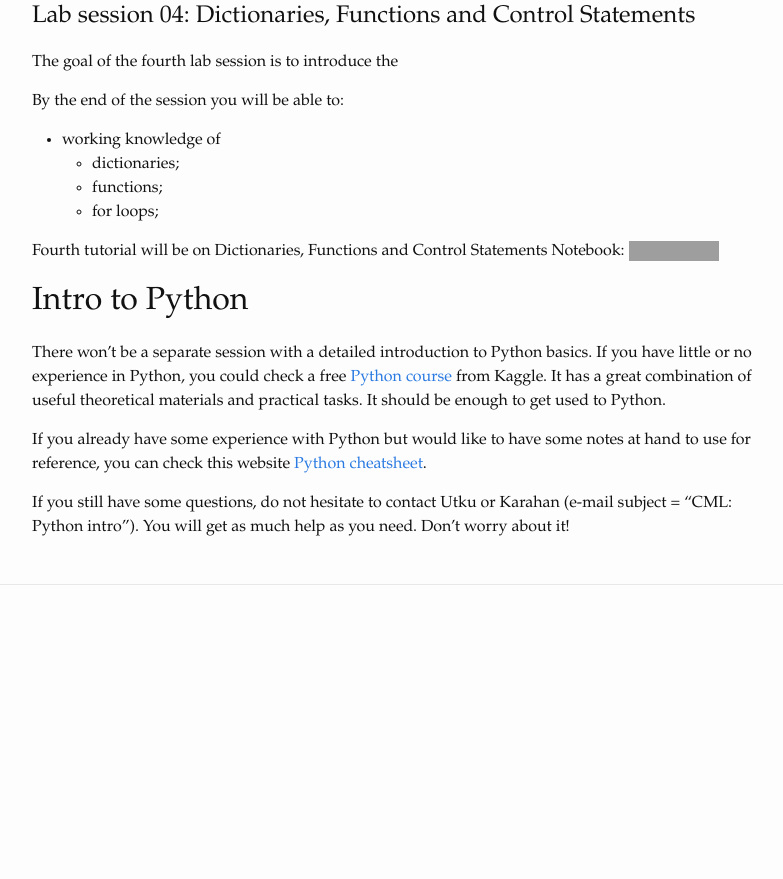
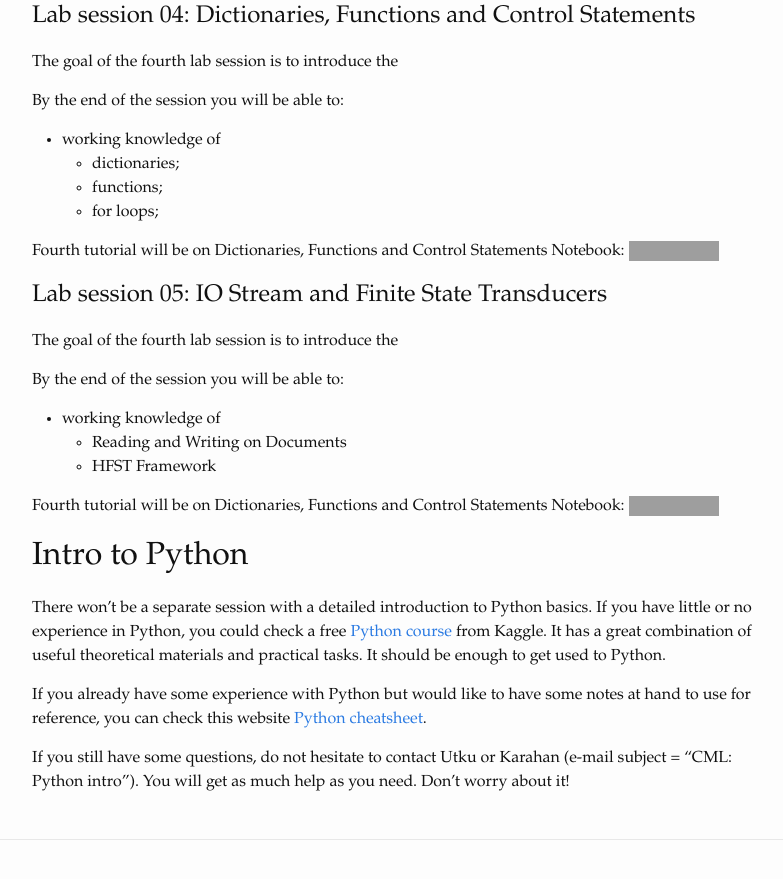
Before and after one commit to cml2022/cml2022.github.io, a Jekyll site: the page built from practice.md, in a window 1280 px wide and 900 px high, scrolled down 1374 px. Shown: the top 879 px of the window, without its empty margins (238-1021 px from the left). Built offline with Jekyll 4.4.1, drawn with Linux system fonts in a browser that asks for light colours; before the commit the page ends 2019 px from its top, so only the background shows below that; grey boxes are pictures that could not be loaded.

Commit message:
Lab 5 is added

```diff
--- a/practice.md
+++ b/practice.md
@@ -68,6 +68,17 @@ By the end of the session you will be able to:
 
 Fourth tutorial will be on Dictionaries, Functions and Control Statements Notebook: [![Open In Colab](https://colab.research.google.com/assets/colab-badge.svg)](https://colab.research.google.com/drive/1dpPQNIFle-HK46HdmcDSyl5Y7Zu7YGjs?usp=sharing)
 
+## Lab session 05: IO Stream and Finite State Transducers
+
+The goal of the fourth lab session is to introduce the
+
+By the end of the session you will be able to:
+* working knowledge of
+    * Reading and Writing on Documents
+    * HFST Framework
+
+Fourth tutorial will be on Dictionaries, Functions and Control Statements Notebook: [![Open In Colab](https://colab.research.google.com/assets/colab-badge.svg)](https://colab.research.google.com/drive/1thvNTBfNqkSpGuU-ukrcUPb5x2frEQ5I?usp=sharing)
+
 # Intro to Python
 
 There won't be a separate session with a detailed introduction to Python basics. If you have little or no experience in Python, you could check a free [Python course](https://www.kaggle.com/learn/python) from Kaggle. It has a great combination of useful theoretical materials and practical tasks. It should be enough to get used to Python.
```
